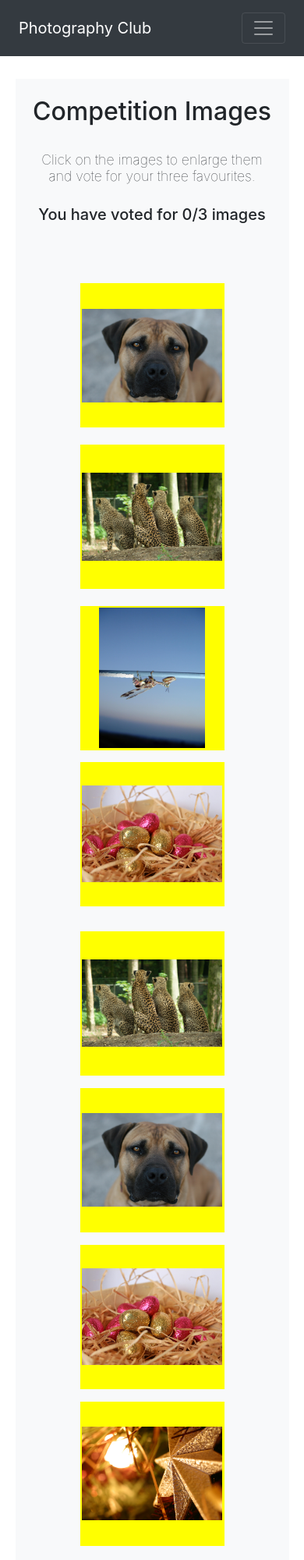
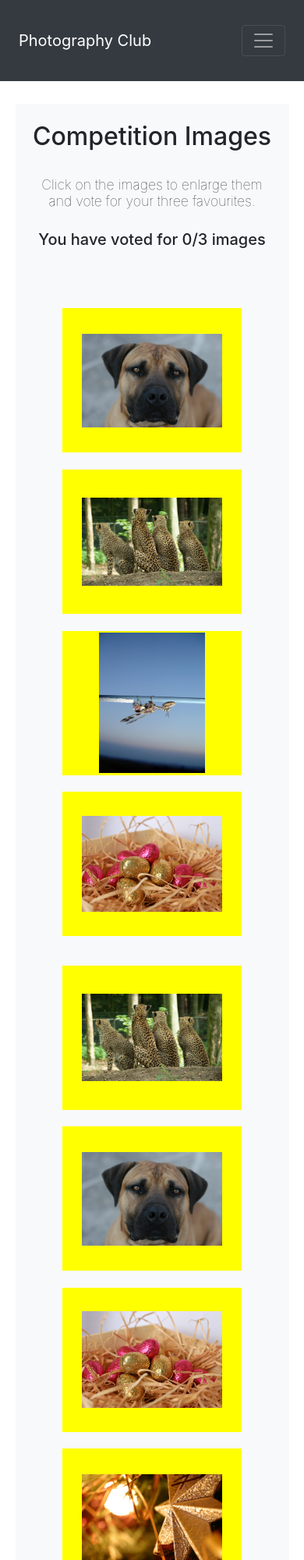
Before and after one commit to claireporter26/Photography-Club-Competitions, a plain HTML site: page competition-christmas.html in a window 390 px wide. Shown: the top 2000 px of the page at 78% size. Drawn offline with nearby package versions, Linux system fonts and the light colour scheme.

Commit message:
fixing mobile view

```diff
--- a/CSS/stylesheet.css
+++ b/CSS/stylesheet.css
@@ -168,12 +168,13 @@ footer {
     }
 
     footer {
-        padding: 1rem auto !important;
+        padding-top: 2em !important;
+        padding-bottom: 2em !important;
     }
 
     .title-nav {
-        padding-top: 1rem !important;
-        padding-bottom: 1rem !important;
+        padding-top: 2rem !important;
+        padding-bottom: 2rem !important;
     }
 
 
@@ -191,14 +192,16 @@ footer {
     }
 
     .competitions_img-row {
-        justify-content: space-evenly;
+        justify-content: center;
     }
 
     .competitions_img-bg {
         margin-bottom: 1em;
         max-width: 230px;
+        min-width: 230px;
         height: 230px;
         background-color: blue;
+
 
     }
 
@@ -218,8 +221,8 @@ footer {
 
 
 
-
-@media only screen and (max-width: 576px) {
+/* //was 576px */
+@media only screen and (max-width: 644px) {
     .nav-form {
         flex-direction: column;
     }
@@ -231,6 +234,9 @@ footer {
     /* .competitions_img-row {
      margin-bottom: 1em;
  } */
+ .competitions_img-row {
+    justify-content: center;
+}
 
  .competitions_img-bg {
      margin-bottom: 1em;
--- a/competition-christmas.html
+++ b/competition-christmas.html
@@ -87,7 +87,7 @@
                     <img class="competition_img" data-bs-toggle="modal" data-bs-target="#imgZoomModal" data-bs-img="./Images/insect-1279x1705.jpg" src="./Images/insect-1279x1705.jpg" alt="Insect">
                     <button class="btn btn-success btn-sm btn__img-choice">Vote</button>
                 </div>
-                <div class="col-md-3 competitions_img-bg p-0 my-2">
+                <div class="col-md-3 competitions_img-bg p-0">
                     <img class="competition_img" data-bs-toggle="modal" data-bs-target="#imgZoomModal" data-bs-img="./Images/easter-1279x879.jpg" src="./Images/easter-1279x879.jpg" alt="Easter Eggs">
                     <button class="btn btn-success btn-sm btn__img-choice">Vote</button>
                 </div>
@@ -95,19 +95,19 @@
 
            </div>
            <div class="row competitions_img-row my-3">
-                <div class="col-md-3 competitions_img-bg p-0 my-2">
+                <div class="col-md-3 competitions_img-bg p-0">
                     <img class="competition_img" data-bs-toggle="modal" data-bs-target="#imgZoomModal" data-bs-img="./Images/cheetas-1391472-1280x800.jpg" src="./Images/cheetas-1391472-1280x800.jpg" alt="Cheetas">
                     <button class="btn btn-success btn-sm btn__img-choice">Vote</button>
                 </div>
-                <div class="col-md-3 competitions_img-bg p-0 my-2">
+                <div class="col-md-3 competitions_img-bg p-0">
                     <img class="competition_img" data-bs-toggle="modal" data-bs-target="#imgZoomModal" data-bs-img="./Images/animals-1278x852.jpg" src="./Images/animals-1278x852.jpg" alt="Dog">
                     <button class="btn btn-success btn-sm btn__img-choice">Vote</button>
                 </div>
-                <div class="col-md-3 competitions_img-bg p-0 my-2">
+                <div class="col-md-3 competitions_img-bg p-0">
                     <img class="competition_img" data-bs-toggle="modal" data-bs-target="#imgZoomModal" data-bs-img="../Images/easter-1279x879.jpg" src="./Images/easter-1279x879.jpg" alt="Easter Eggs">
                     <button class="btn btn-success btn-sm btn__img-choice">Vote</button>
                 </div>
-                <div class="col-md-3 competitions_img-bg p-0 my-2">
+                <div class="col-md-3 competitions_img-bg p-0">
                     <img class="competition_img" data-bs-toggle="modal" data-bs-target="#imgZoomModal" data-bs-img="./Images/christmas-1279x852.jpg" src="./Images/christmas-1279x852.jpg" alt="Christmas Star">
                     <button class="btn btn-success btn-sm btn__img-choice">Vote</button>
                 </div>
@@ -116,19 +116,19 @@
 
             </div>
             <div class="row competitions_img-row my-3">
-                <div class="col-md-3 competitions_img-bg p-0 my-2">
+                <div class="col-md-3 competitions_img-bg p-0">
                     <img class="competition_img" data-bs-toggle="modal" data-bs-target="#imgZoomModal" data-bs-img="./Images/swan-1279x1534.jpg" src="./Images/swan-1279x1534.jpg" alt="Swan">
                     <button class="btn btn-success btn-sm btn__img-choice">Vote</button>
                 </div>
-                <div class="col-md-3 competitions_img-bg p-0 my-2">
+                <div class="col-md-3 competitions_img-bg p-0">
                     <img class="competition_img" data-bs-toggle="modal" data-bs-target="#imgZoomModal" data-bs-img="./Images/cheetas-1391472-1280x800.jpg" src="./Images/cheetas-1391472-1280x800.jpg" alt="Cheetas">
                     <button class="btn btn-success btn-sm btn__img-choice">Vote</button>
                 </div>
-                <div class="col-md-3 competitions_img-bg p-0 my-2">
+                <div class="col-md-3 competitions_img-bg p-0">
                     <img class="competition_img" data-bs-toggle="modal" data-bs-target="#imgZoomModal" data-bs-img="./Images/easter-1279x879.jpg" src="./Images/easter-1279x879.jpg" alt="Easter Eggs">
                     <button class="btn btn-success btn-sm btn__img-choice">Vote</button>
                 </div>
-                <div class="col-md-3 competitions_img-bg p-0 my-2">
+                <div class="col-md-3 competitions_img-bg p-0">
                     <img class="competition_img" data-bs-toggle="modal" data-bs-target="#imgZoomModal" data-bs-img="../Images/insect-1279x1705.jpg" src="./Images/insect-1279x1705.jpg" alt="Insect">
                     <button class="btn btn-success btn-sm btn__img-choice">Vote</button>
                 </div>
```
